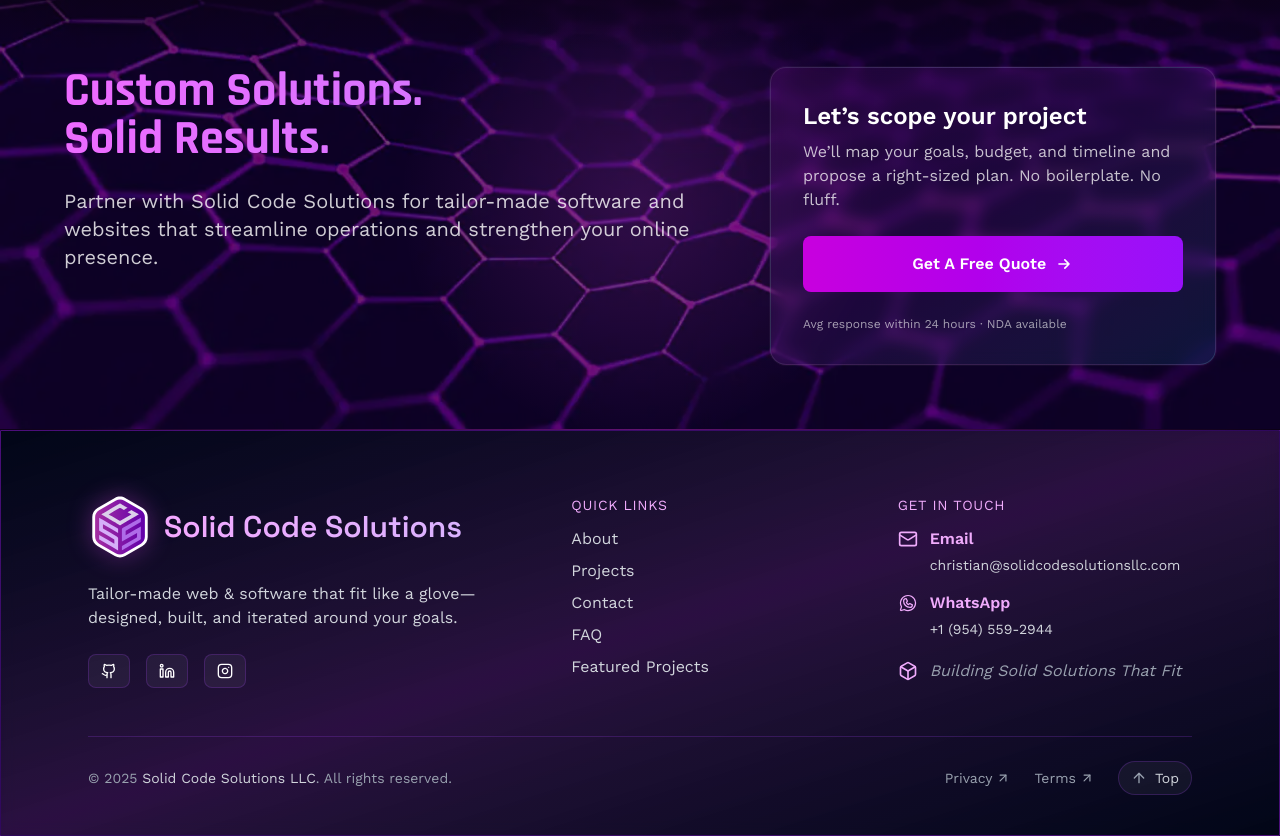
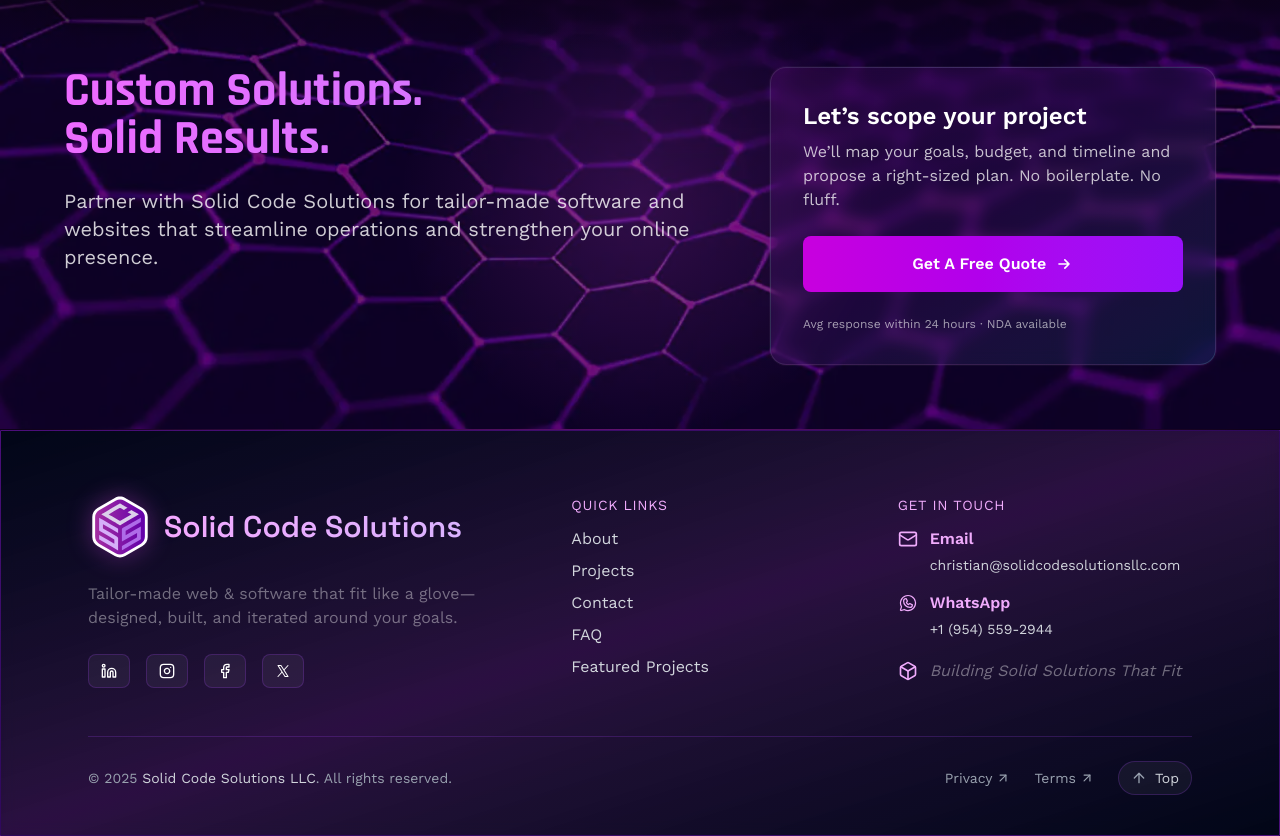
Before and after one commit to cocampo1005/scs-website, a React (Vite) app: page / in a window 1280 px wide. Shown: the part 4466-5302 px from the top of the page. Built offline with nearby package versions, Linux system fonts and the light colour scheme.

Commit message:
Adjusted socials for the footer.

```diff
--- a/index.html
+++ b/index.html
@@ -2,6 +2,61 @@
 <html lang="en">
   <head>
     <meta charset="UTF-8" />
+    <meta name="viewport" content="width=device-width, initial-scale=1" />
+
+    <!-- Primary SEO -->
+    <title>
+      Solid Code Solutions — The missing piece to your digital solution
+    </title>
+    <meta
+      name="description"
+      content="Tailored websites and web applications that click perfectly into place for your brand, your users, and your goals."
+    />
+    <link rel="canonical" href="https://solidcodesolutionsllc.com/" />
+    <meta
+      name="robots"
+      content="index, follow, max-snippet:-1, max-image-preview:large"
+    />
+    <meta name="theme-color" content="#0c0216" />
+    <meta name="color-scheme" content="dark" />
+
+    <!-- Favicon -->
+    <link rel="icon" type="image/svg+xml" href="/scs-logo-small.svg" />
+
+    <!-- Open Graph -->
+    <meta property="og:type" content="website" />
+    <meta property="og:url" content="https://solidcodesolutionsllc.com/" />
+    <meta
+      property="og:title"
+      content="Solid Code Solutions — The missing piece to your digital solution"
+    />
+    <meta
+      property="og:description"
+      content="Tailored websites and web applications that click perfectly into place for your brand, your users, and your goals."
+    />
+    <meta
+      property="og:image"
+      content="https://solidcodesolutionsllc.com/og-default.jpg"
+    />
+    <meta property="og:image:width" content="1200" />
+    <meta property="og:image:height" content="630" />
+
+    <!-- Twitter -->
+    <meta name="twitter:card" content="summary_large_image" />
+    <meta
+      name="twitter:title"
+      content="Solid Code Solutions — The missing piece to your digital solution"
+    />
+    <meta
+      name="twitter:description"
+      content="Tailored websites and web applications that click perfectly into place for your brand, your users, and your goals."
+    />
+    <meta
+      name="twitter:image"
+      content="https://solidcodesolutionsllc.com/og-default.jpg"
+    />
+
+    <!-- Fonts -->
     <link rel="preconnect" href="https://fonts.googleapis.com" />
     <link rel="preconnect" href="https://fonts.gstatic.com" crossorigin />
     <link
@@ -9,12 +64,30 @@
       rel="stylesheet"
     />
 
-    <link rel="icon" type="image/svg+xml" href="/scs-logo-small.svg" />
-    <meta name="viewport" content="width=device-width, initial-scale=1.0" />
-    <title>Solid Code Solutions</title>
+    <!-- JSON-LD Organization Schema -->
+    <script type="application/ld+json">
+      {
+        "@context": "https://schema.org",
+        "@type": "Organization",
+        "name": "Solid Code Solutions LLC",
+        "url": "https://solidcodesolutionsllc.com/",
+        "logo": "https://solidcodesolutionsllc.com/scs-logo-small.svg",
+        "sameAs": ["https://www.linkedin.com/company/solid-code-solutions-llc"]
+      }
+    </script>
   </head>
+
   <body>
     <div id="root"></div>
+    <noscript>
+      <style>
+        html {
+          background: #0c0216;
+          color: #eee;
+        }
+      </style>
+      This site works best with JavaScript enabled.
+    </noscript>
     <script type="module" src="/src/main.jsx"></script>
   </body>
 </html>
--- a/src/components/Footer.jsx
+++ b/src/components/Footer.jsx
@@ -7,8 +7,9 @@
   Linkedin,
   Instagram,
   Box,
+  Facebook,
 } from "lucide-react";
-import { WhatsappLogo } from "@phosphor-icons/react";
+import { WhatsappLogo, XLogo } from "@phosphor-icons/react";
 import logo from "../assets/logos/scs-logo-cube.svg";
 import GlowCard from "./GlowCard";
 
@@ -43,27 +44,18 @@
                   Solid Code Solutions
                 </span>
               </Link>
-              <p className="mt-4 text-gray-300 max-w-md">
+              <p className="mt-4 text-primary-white/40 max-w-md">
                 Tailor‑made web & software that fit like a glove—designed,
                 built, and iterated around your goals.
               </p>
 
               {/* Socials */}
               <div
-                className="mt-6 flex items-center gap-8 md:gap-4"
+                className="mt-6 flex items-center gap-4"
                 aria-label="Social links"
               >
                 <a
-                  href="https://github.com/cocampo1005"
-                  target="_blank"
-                  rel="noreferrer noopener"
-                  className="inline-flex items-center gap-2 rounded-lg border border-purple-500/20 bg-white/5 px-3 py-2 hover:border-fuchsia-500/50 hover:bg-white/10 focus:outline-none focus:ring-2 focus:ring-fuchsia-500/60"
-                >
-                  <Github className="h-4 md:w-4" aria-hidden />
-                  <span className="sr-only">GitHub</span>
-                </a>
-                <a
-                  href="https://www.linkedin.com/in/christianocampodev/"
+                  href="https://www.linkedin.com/company/solid-code-solutions-llc"
                   target="_blank"
                   rel="noreferrer noopener"
                   className="inline-flex items-center gap-2 rounded-lg border border-purple-500/20 bg-white/5 px-3 py-2 hover:border-fuchsia-500/50 hover:bg-white/10 focus:outline-none focus:ring-2 focus:ring-fuchsia-500/60"
@@ -72,12 +64,30 @@
                   <span className="sr-only">LinkedIn</span>
                 </a>
                 <a
-                  href="https://www.instagram.com/"
+                  href="https://www.instagram.com/solidcodesolutions"
                   target="_blank"
                   rel="noreferrer noopener"
                   className="inline-flex items-center gap-2 rounded-lg border border-purple-500/20 bg-white/5 px-3 py-2 hover:border-fuchsia-500/50 hover:bg-white/10 focus:outline-none focus:ring-2 focus:ring-fuchsia-500/60"
                 >
                   <Instagram className="h-4 md:w-4" aria-hidden />
+                  <span className="sr-only">Instagram</span>
+                </a>
+                <a
+                  href="https://www.facebook.com/solidcodesolutions"
+                  target="_blank"
+                  rel="noreferrer noopener"
+                  className="inline-flex items-center gap-2 rounded-lg border border-purple-500/20 bg-white/5 px-3 py-2 hover:border-fuchsia-500/50 hover:bg-white/10 focus:outline-none focus:ring-2 focus:ring-fuchsia-500/60"
+                >
+                  <Facebook className="h-4 md:w-4" aria-hidden />
+                  <span className="sr-only">Instagram</span>
+                </a>
+                <a
+                  href="https://x.com/SolidCodeSol"
+                  target="_blank"
+                  rel="noreferrer noopener"
+                  className="inline-flex items-center gap-2 rounded-lg border border-purple-500/20 bg-white/5 px-3 py-2 hover:border-fuchsia-500/50 hover:bg-white/10 focus:outline-none focus:ring-2 focus:ring-fuchsia-500/60"
+                >
+                  <XLogo className="h-4 md:w-4" aria-hidden />
                   <span className="sr-only">Instagram</span>
                 </a>
               </div>
@@ -177,7 +187,7 @@
                     className="h-5 w-5 text-accent-fuchsia-light mt-0.5"
                     aria-hidden
                   />
-                  <span className="text-gray-400 italic">
+                  <span className="text-primary-white/40 italic">
                     Building Solid Solutions That Fit
                   </span>
                 </div>
```
Also changed, not shown: public/og-default.jpg (added).
